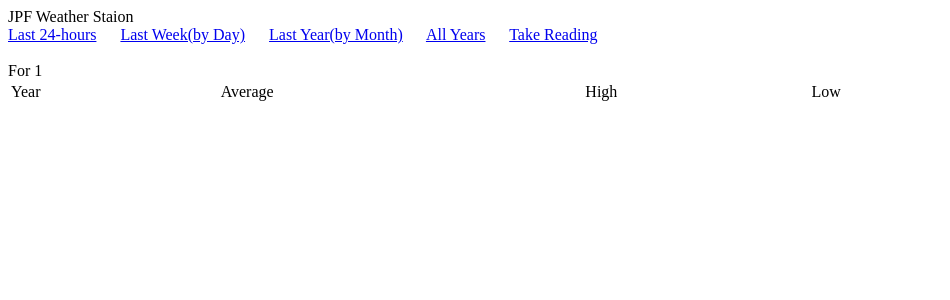
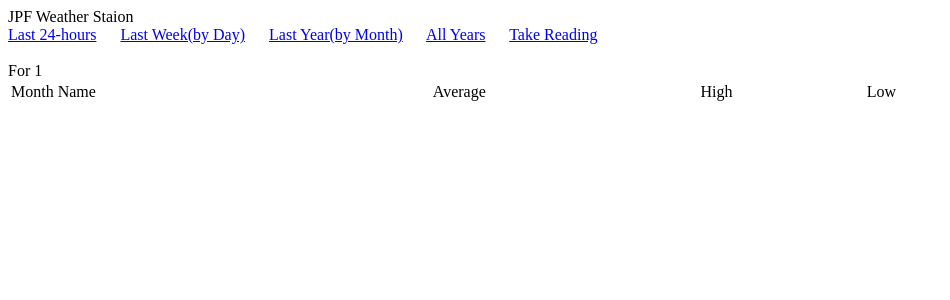
Before and after one commit to Jethro82/WeatherStation, a PHP site: page /Year.php?y=1 in a window 1280 px wide. Shown: the top 300 px of the page, without its empty margins (0-950 px from the left). Run offline with PHP 8.4, Linux system fonts and the light colour scheme; data that the repository does not hold is empty.

Commit message:
Update Year.php

```diff
--- a/www/html/Year.php
+++ b/www/html/Year.php
@@ -4,7 +4,7 @@
 	echo $Year.'</Title>';
 	include '../Menu.htm';
 	echo 'For '.$Year.'<br>';
-	echo '<table width=80%><td>Year<td>Average<td>High<td>Low<tr>';
+	echo '<table width=80%><td>Month Name<td>Average<td>High<td>Low<tr>';
 	$GroupBy='MonthName';
 	$Condition='ReadingType="A" or ReadingType="R"';
 	$url='Month.php?y='.$Year.'&m=';
```
